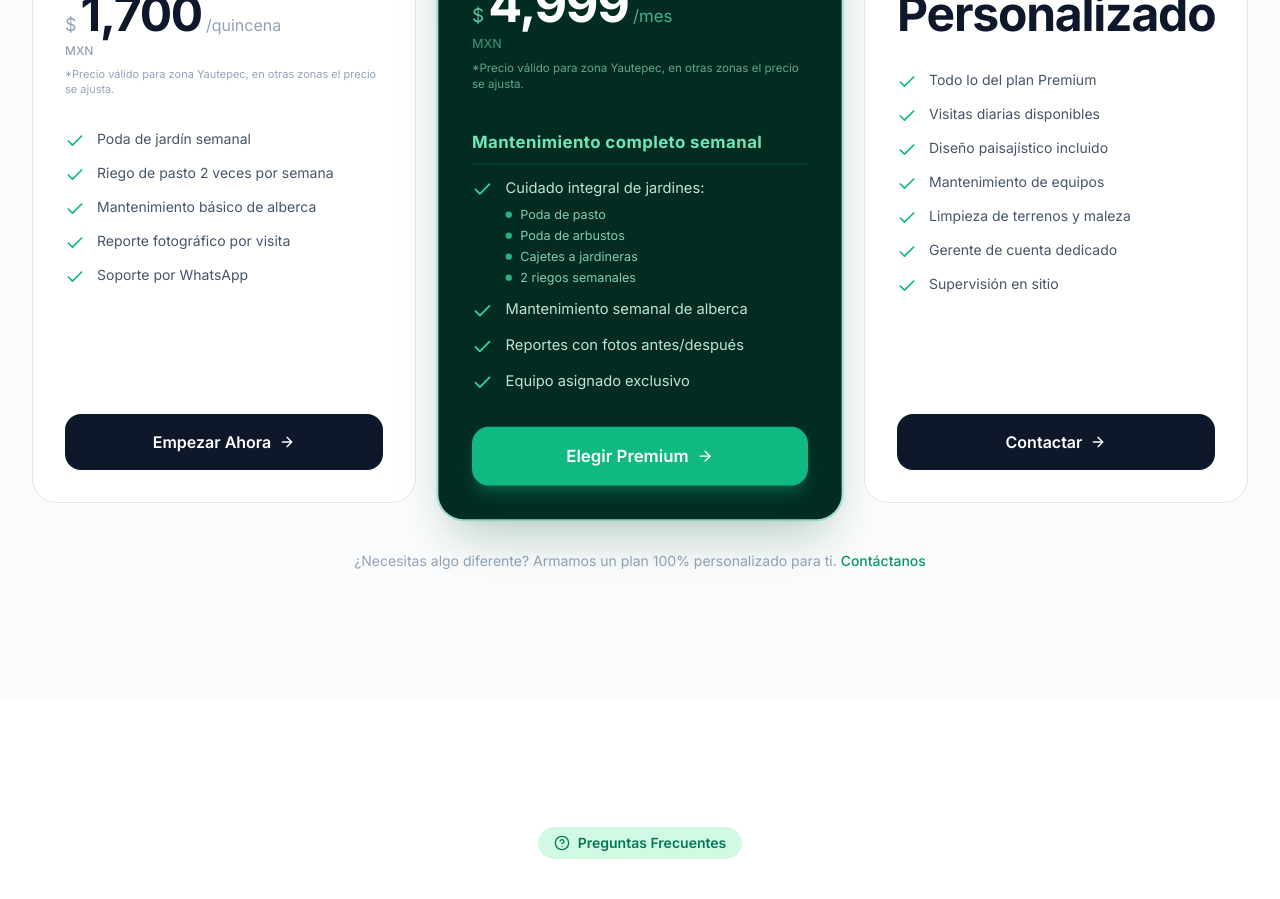
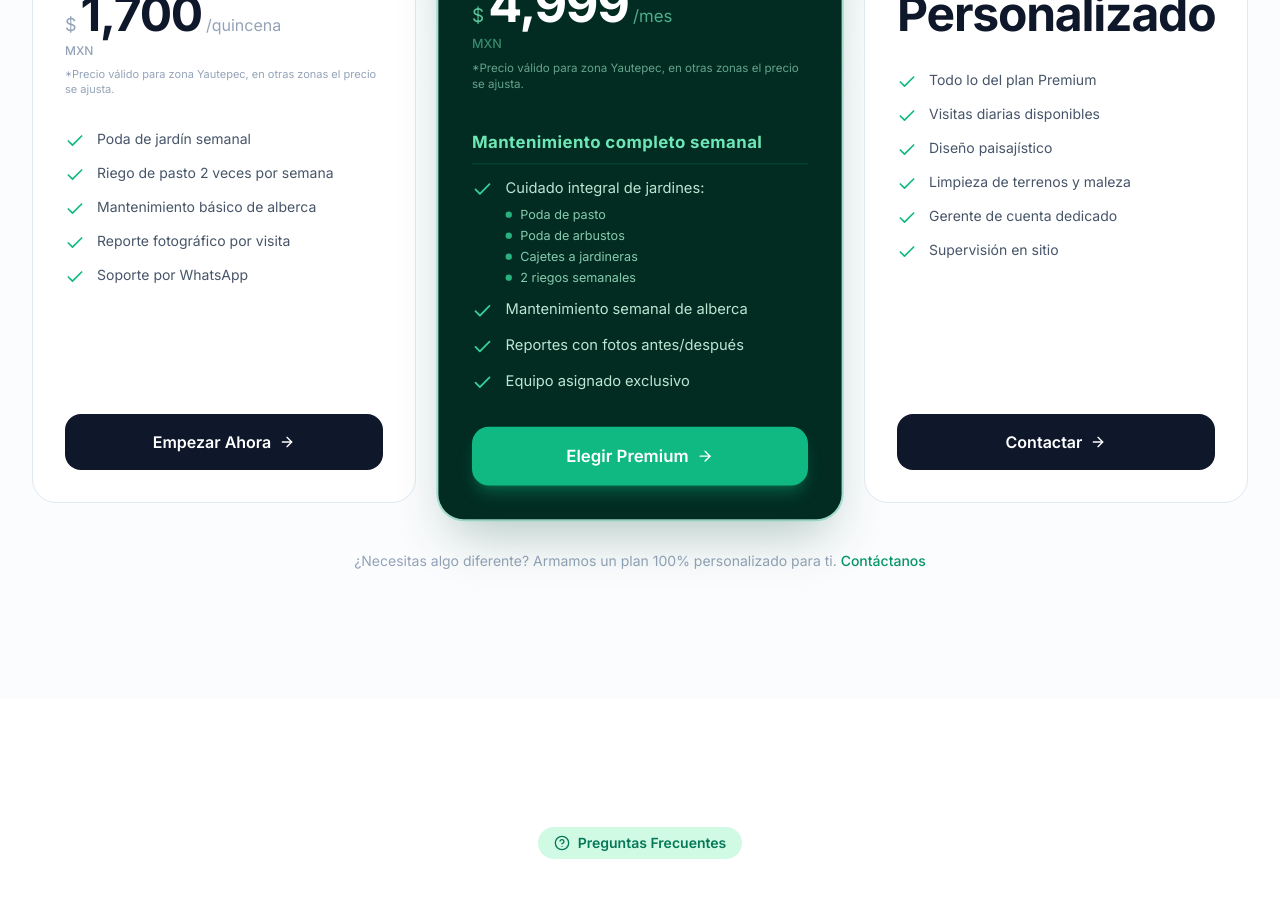
Before and after one commit to Seraphael-mishkan/arboledacut-web, a React (Vite) app: page / in a window 1280 px wide. Shown: the part 6300-7199 px from the top of the page. Built offline with nearby package versions, Linux system fonts and the light colour scheme.

Commit message:
Actualizar caracteristicas del plan Hacienda

```diff
--- a/src/components/Pricing.tsx
+++ b/src/components/Pricing.tsx
@@ -47,8 +47,7 @@ const plans = [
     features: [
       'Todo lo del plan Premium',
       'Visitas diarias disponibles',
-      'Diseño paisajístico incluido',
-      'Mantenimiento de equipos',
+      'Diseño paisajístico',
       'Limpieza de terrenos y maleza',
       'Gerente de cuenta dedicado',
       'Supervisión en sitio',
```
